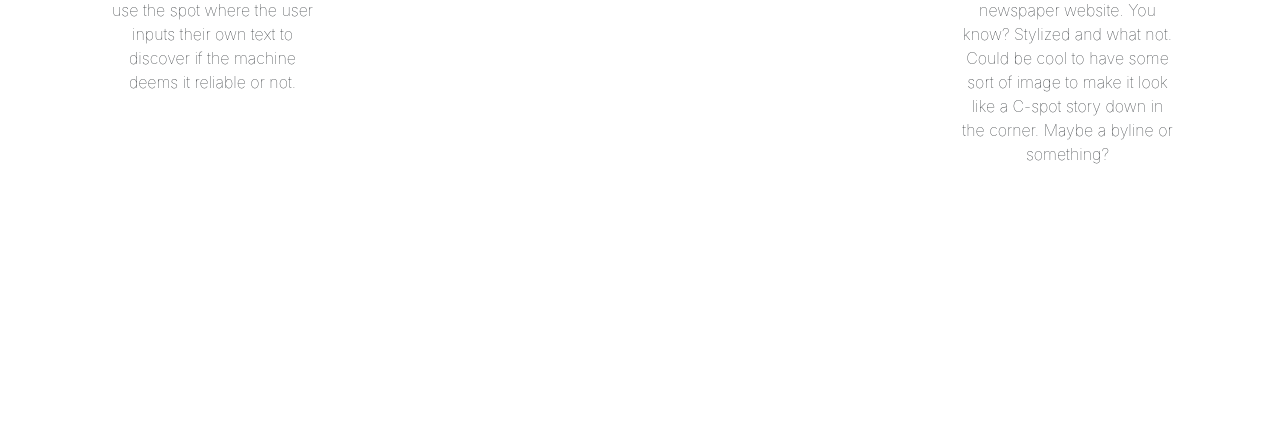
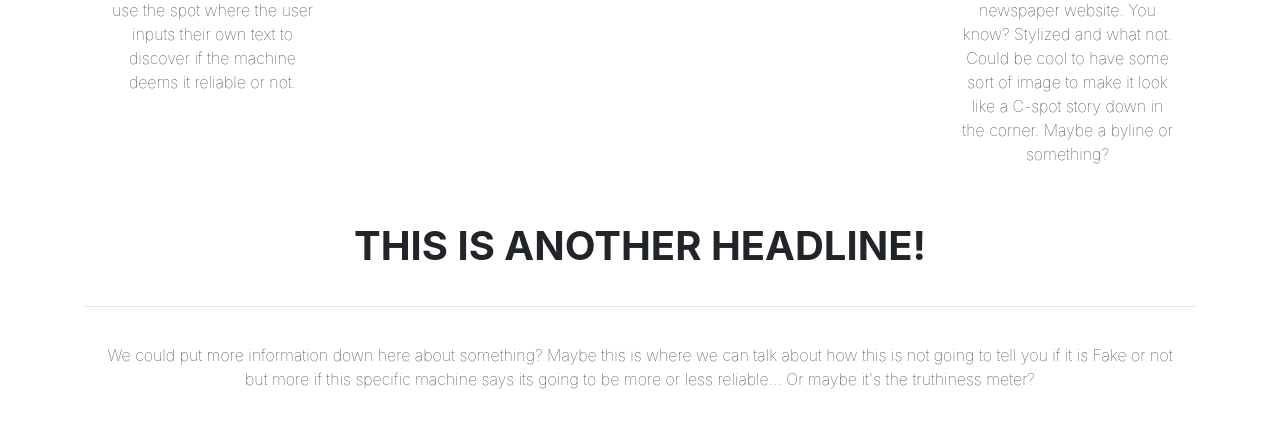
Before and after one commit to emilbello/newsish, a Flask app: page /index.html in a window 1280 px wide. Shown: the part 402-829 px from the top of the page. Before the commit the page ends 566 px from the top, so only its background shows below. Run offline with Flask 2, Linux system fonts and the light colour scheme; some libraries are stand-ins or nearby versions.

Commit message:
Updated index.html

```diff
--- a/templates/index.html
+++ b/templates/index.html
@@ -45,6 +45,13 @@
             <p class="header-row">We can also talk about something here. These columns make it look like a newspaper website. You know? Stylized and what not. Could be cool to have some sort of image to make it look like a C-spot story down in the corner. Maybe a byline or something?</p>
         </div>
     </div>
+    <div class="row">
+        <div class="col-12">
+            <h1 class="header-row" style="font-weight: bold;">THIS IS ANOTHER HEADLINE!</h1>
+            <hr>
+            <p class="header-row">We could put more information down here about something? Maybe this is where we can talk about how this is not going to tell you if it is Fake or not but more if this specific machine says its going to be more or less reliable... Or maybe it's the truthiness meter?</p>
+        </div>
+    </div>
 </div>
 
 <script src="https://code.jquery.com/jquery-3.3.1.slim.min.js" integrity="sha384-q8i/X+965DzO0rT7abK41JStQIAqVgRVzpbzo5smXKp4YfRvH+8abtTE1Pi6jizo" crossorigin="anonymous"></script>
```
